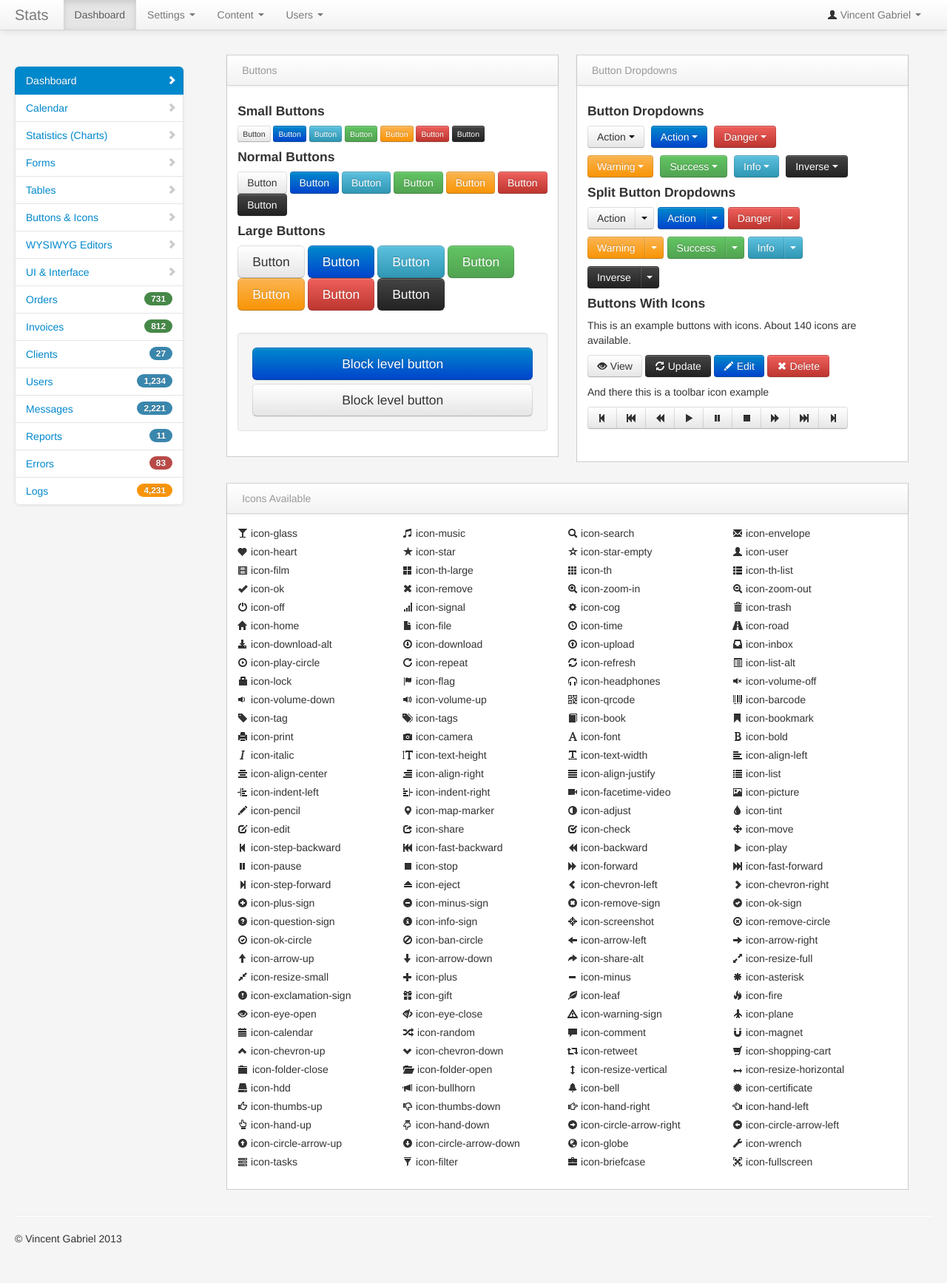
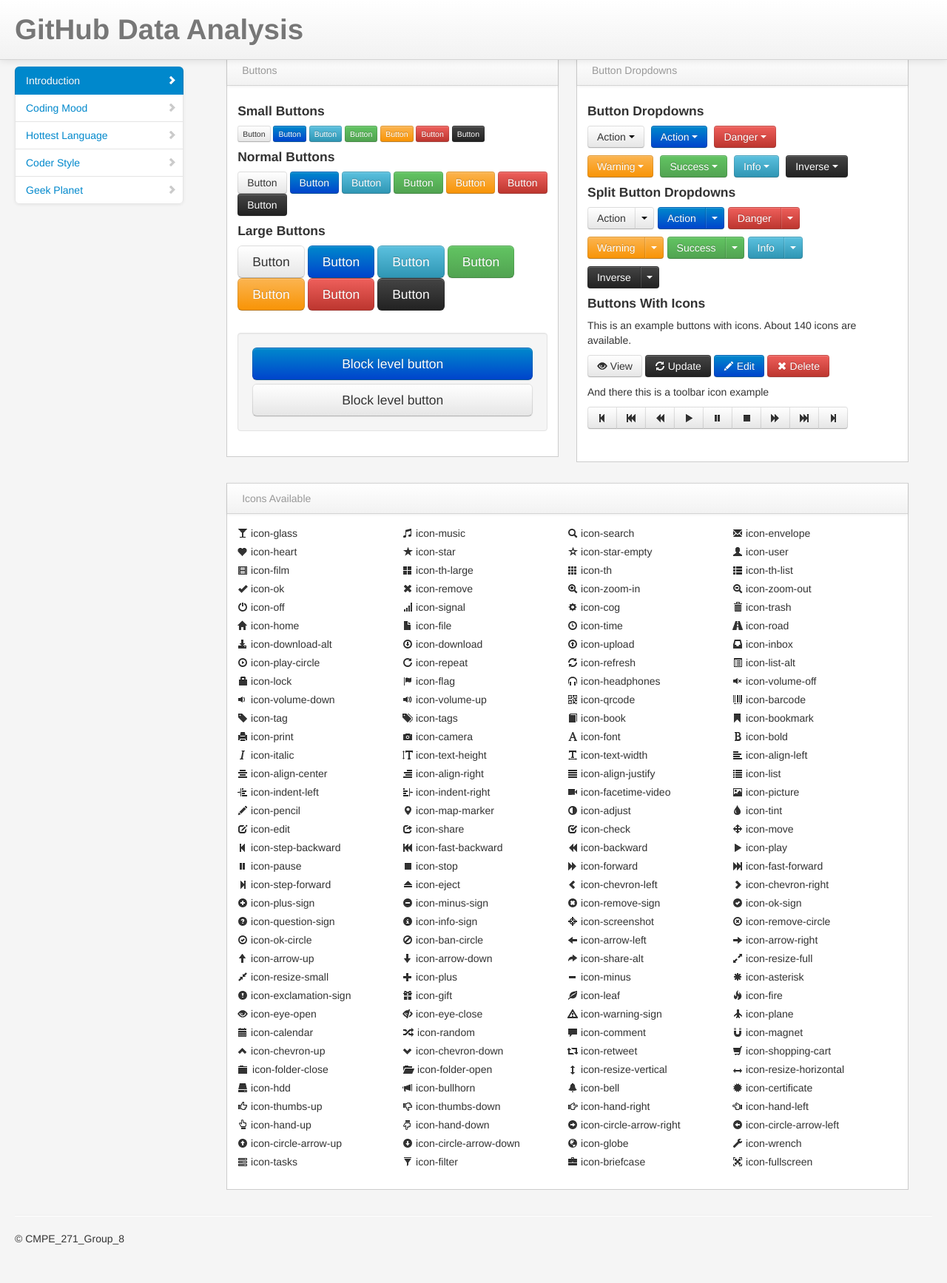
Before and after one commit to farcryzry/CMPE272-Group8, a Django app: page /buttons/ in a window 1280 px wide. Shown: the whole page at 74% size. Run offline with Django 3.2, Linux system fonts and the light colour scheme; parts of the project's set-up code (start-up, migrations or seed data) failed here and were passed over; some libraries are stand-ins or nearby versions.

Commit message:
navbar and sidebar

```diff
--- a/datawise/core/templates/base.html
+++ b/datawise/core/templates/base.html
@@ -5,7 +5,7 @@
 <html class="no-js">
 
     <head>
-        <title>Admin Home Page</title>
+        <title>Github Data Analysis</title>
         <!-- Bootstrap -->
         <link href="{% static 'bootstrap/css/bootstrap.min.css' %}" rel="stylesheet" media="screen">
         <link href="{% static 'bootstrap/css/bootstrap-responsive.min.css' %}" rel="stylesheet" media="screen">
@@ -30,7 +30,7 @@
             </div>
             <hr>
             <footer>
-                <p>&copy; Vincent Gabriel 2013</p>
+                <p>&copy; CMPE_271_Group_8</p>
             </footer>
         </div>
         <!--/.fluid-container-->
--- a/datawise/core/templates/navbar.html
+++ b/datawise/core/templates/navbar.html
@@ -5,104 +5,9 @@
              <span class="icon-bar"></span>
              <span class="icon-bar"></span>
             </a>
-            <a class="brand" href="#">Stats</a>
+            <a class="brand" href="#"><h1>GitHub Data Analysis</h1></a>
             <div class="nav-collapse collapse">
-                <ul class="nav pull-right">
-                    <li class="dropdown">
-                        <a href="#" role="button" class="dropdown-toggle" data-toggle="dropdown"> <i class="icon-user"></i> Vincent Gabriel <i class="caret"></i>
 
-                        </a>
-                        <ul class="dropdown-menu">
-                            <li>
-                                <a tabindex="-1" href="#">Profile</a>
-                            </li>
-                            <li class="divider"></li>
-                            <li>
-                                <a tabindex="-1" href="/login">Logout</a>
-                            </li>
-                        </ul>
-                    </li>
-                </ul>
-                <ul class="nav">
-                    <li class="active">
-                        <a href="#">Dashboard</a>
-                    </li>
-                    <li class="dropdown">
-                        <a href="#" data-toggle="dropdown" class="dropdown-toggle">Settings <b class="caret"></b>
-
-                        </a>
-                        <ul class="dropdown-menu" id="menu1">
-                            <li>
-                                <a href="#">Tools <i class="icon-arrow-right"></i>
-
-                                </a>
-                                <ul class="dropdown-menu sub-menu">
-                                    <li>
-                                        <a href="#">Reports</a>
-                                    </li>
-                                    <li>
-                                        <a href="#">Logs</a>
-                                    </li>
-                                    <li>
-                                        <a href="#">Errors</a>
-                                    </li>
-                                </ul>
-                            </li>
-                            <li>
-                                <a href="#">SEO Settings</a>
-                            </li>
-                            <li>
-                                <a href="#">Other Link</a>
-                            </li>
-                            <li class="divider"></li>
-                            <li>
-                                <a href="#">Other Link</a>
-                            </li>
-                            <li>
-                                <a href="#">Other Link</a>
-                            </li>
-                        </ul>
-                    </li>
-                    <li class="dropdown">
-                        <a href="#" role="button" class="dropdown-toggle" data-toggle="dropdown">Content <i class="caret"></i>
-
-                        </a>
-                        <ul class="dropdown-menu">
-                            <li>
-                                <a tabindex="-1" href="#">Blog</a>
-                            </li>
-                            <li>
-                                <a tabindex="-1" href="#">News</a>
-                            </li>
-                            <li>
-                                <a tabindex="-1" href="#">Custom Pages</a>
-                            </li>
-                            <li>
-                                <a tabindex="-1" href="#">Calendar</a>
-                            </li>
-                            <li class="divider"></li>
-                            <li>
-                                <a tabindex="-1" href="#">FAQ</a>
-                            </li>
-                        </ul>
-                    </li>
-                    <li class="dropdown">
-                        <a href="#" role="button" class="dropdown-toggle" data-toggle="dropdown">Users <i class="caret"></i>
-
-                        </a>
-                        <ul class="dropdown-menu">
-                            <li>
-                                <a tabindex="-1" href="#">User List</a>
-                            </li>
-                            <li>
-                                <a tabindex="-1" href="#">Search</a>
-                            </li>
-                            <li>
-                                <a tabindex="-1" href="#">Permissions</a>
-                            </li>
-                        </ul>
-                    </li>
-                </ul>
             </div>
             <!--/.nav-collapse -->
         </div>
--- a/datawise/core/templates/sidebar.html
+++ b/datawise/core/templates/sidebar.html
@@ -1,52 +1,20 @@
 <div class="span3" id="sidebar">
     <ul class="nav nav-list bs-docs-sidenav nav-collapse collapse">
         <li class="active">
-            <a href="/index"><i class="icon-chevron-right"></i> Dashboard</a>
+            <a href="/index"><i class="icon-chevron-right"></i> Introduction</a>
         </li>
         <li>
-            <a href="/calendar"><i class="icon-chevron-right"></i> Calendar</a>
+            <a href="/index"><i class="icon-chevron-right"></i> Coding Mood</a>
         </li>
         <li>
-            <a href="/stats"><i class="icon-chevron-right"></i> Statistics (Charts)</a>
+            <a href="/index"><i class="icon-chevron-right"></i> Hottest Language</a>
         </li>
         <li>
-            <a href="/form"><i class="icon-chevron-right"></i> Forms</a>
+            <a href="/index"><i class="icon-chevron-right"></i> Coder Style</a>
         </li>
         <li>
-            <a href="/tables"><i class="icon-chevron-right"></i> Tables</a>
+            <a href="/stats"><i class="icon-chevron-right"></i> Geek Planet </a>
         </li>
-        <li>
-            <a href="/buttons"><i class="icon-chevron-right"></i> Buttons & Icons</a>
-        </li>
-        <li>
-            <a href="/editors"><i class="icon-chevron-right"></i> WYSIWYG Editors</a>
-        </li>
-        <li>
-            <a href="/interface"><i class="icon-chevron-right"></i> UI & Interface</a>
-        </li>
-        <li>
-            <a href="#"><span class="badge badge-success pull-right">731</span> Orders</a>
-        </li>
-        <li>
-            <a href="#"><span class="badge badge-success pull-right">812</span> Invoices</a>
-        </li>
-        <li>
-            <a href="#"><span class="badge badge-info pull-right">27</span> Clients</a>
-        </li>
-        <li>
-            <a href="#"><span class="badge badge-info pull-right">1,234</span> Users</a>
-        </li>
-        <li>
-            <a href="#"><span class="badge badge-info pull-right">2,221</span> Messages</a>
-        </li>
-        <li>
-            <a href="#"><span class="badge badge-info pull-right">11</span> Reports</a>
-        </li>
-        <li>
-            <a href="#"><span class="badge badge-important pull-right">83</span> Errors</a>
-        </li>
-        <li>
-            <a href="#"><span class="badge badge-warning pull-right">4,231</span> Logs</a>
-        </li>
+
     </ul>
 </div>
```
Also changed, not shown: 9 other files.
